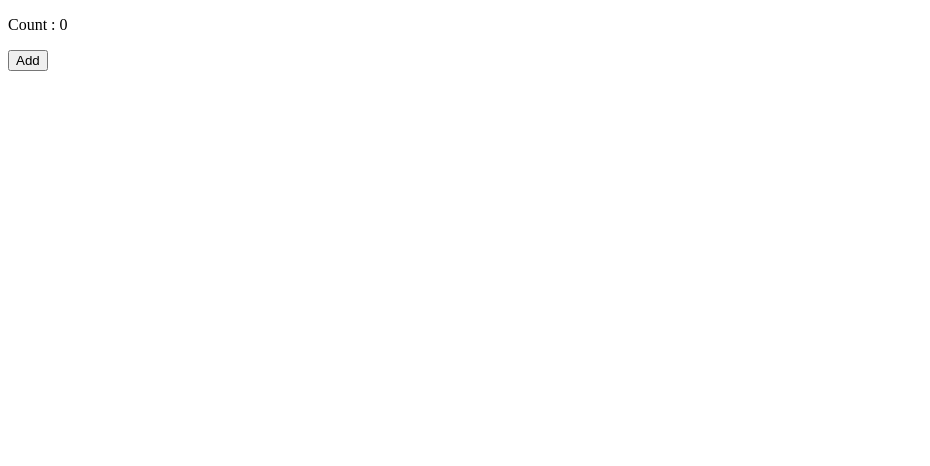
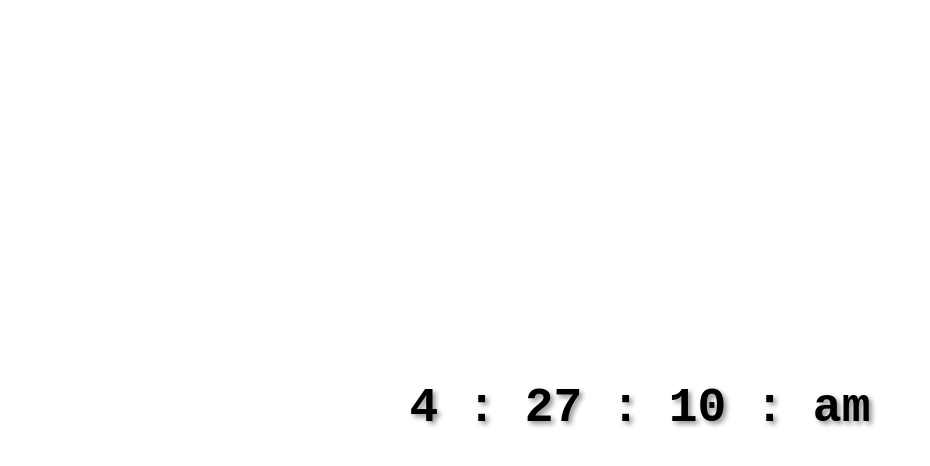
Before and after one commit to ajithr116/learningReact, a React (Vite) app in the folder learning/: page / in a window 1280 px wide. Shown: the top 466 px of the page, without its empty margins (0-930 px from the left). Built offline with nearby package versions, Linux system fonts and the light colour scheme.

Commit message:
Digital Clock.

```diff
--- a/learning/src/App.jsx
+++ b/learning/src/App.jsx
@@ -170,15 +170,25 @@
 // }
 
 //use Effect ----------------------------------------------------------------------
-import UseEffect from './useEffect/useEffect.jsx'
+// import UseEffect from './useEffect/useEffect.jsx'
+
+// function App(){
+//     return(
+//         <>
+//             <UseEffect/>
+//         </>
+//     );
+// }
+
+//Digital clock----------------------------------------------------------------------
+import DigitalClock from './DigitalClock/DigitalClock.jsx'
 
 function App(){
     return(
         <>
-            <UseEffect/>
+            <DigitalClock/>
         </>
     );
 }
 
-
 export default App
--- /dev/null
+++ b/learning/src/DigitalClock/DigitalClock.jsx
@@ -0,0 +1,39 @@
+import React, {useState,useEffect} from 'react';
+import DigitalClockCSS from './DigitalClock.module.css';
+
+function DigitalClock(){
+
+    const [time, setTime] = useState(new Date());
+
+    useEffect(()=>{
+        const interValid = setInterval(()=>{
+            setTime(new Date)
+        }, 1000);
+
+        return ()=>{
+            clearInterval(interValid);
+        }
+
+    }, []);
+
+    function formatTime(){
+        let hours = time.getHours();
+        const minutes = time.getMinutes();
+        const seconds = time.getSeconds();
+        const meridiem = hours >=12 ? "pm" : "am";
+
+        hours = hours%12 || 12;
+
+        return `${hours} : ${minutes} : ${seconds} : ${meridiem}`;
+    }
+    return (
+        <div className={DigitalClockCSS.clockContainer}>
+            <div className={DigitalClockCSS.clock}>
+                <span>{formatTime()}</span>
+            </div>
+        </div>
+    )
+}
+
+
+export default DigitalClock;
--- /dev/null
+++ b/learning/src/DigitalClock/DigitalClock.module.css
@@ -0,0 +1,18 @@
+body{
+    display:flex;
+    justify-content:center;
+    min-height:100vh;
+    align-items:center;
+}
+
+.clockContainer{
+
+}
+.clock{
+    font-size: 3rem;
+    font-weight:bold;
+    font-family:monospace;
+    text-align: center;
+
+    text-shadow: 3px 3px 5px rgba(0, 0, 0, 0.432);
+}
```
